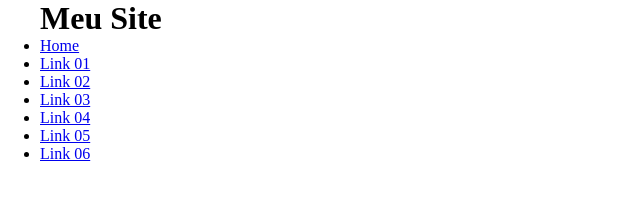
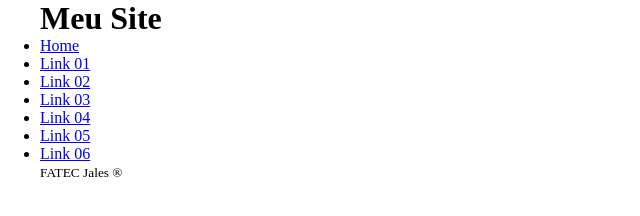
Before and after one commit to prof-jlgregorio/mini-site, a plain HTML site: page index.html in a window 1280 px wide. Shown: the full height of the page, 0-640 px from the left. Drawn offline with Linux system fonts and the light colour scheme.

Commit message:
Iniciando o footer

```diff
--- a/index.html
+++ b/index.html
@@ -34,7 +34,7 @@
 
         </aside>
         <footer>
-
+            <p><small>FATEC Jales &reg;</small></p>
         </footer>
      </div>
 
```
